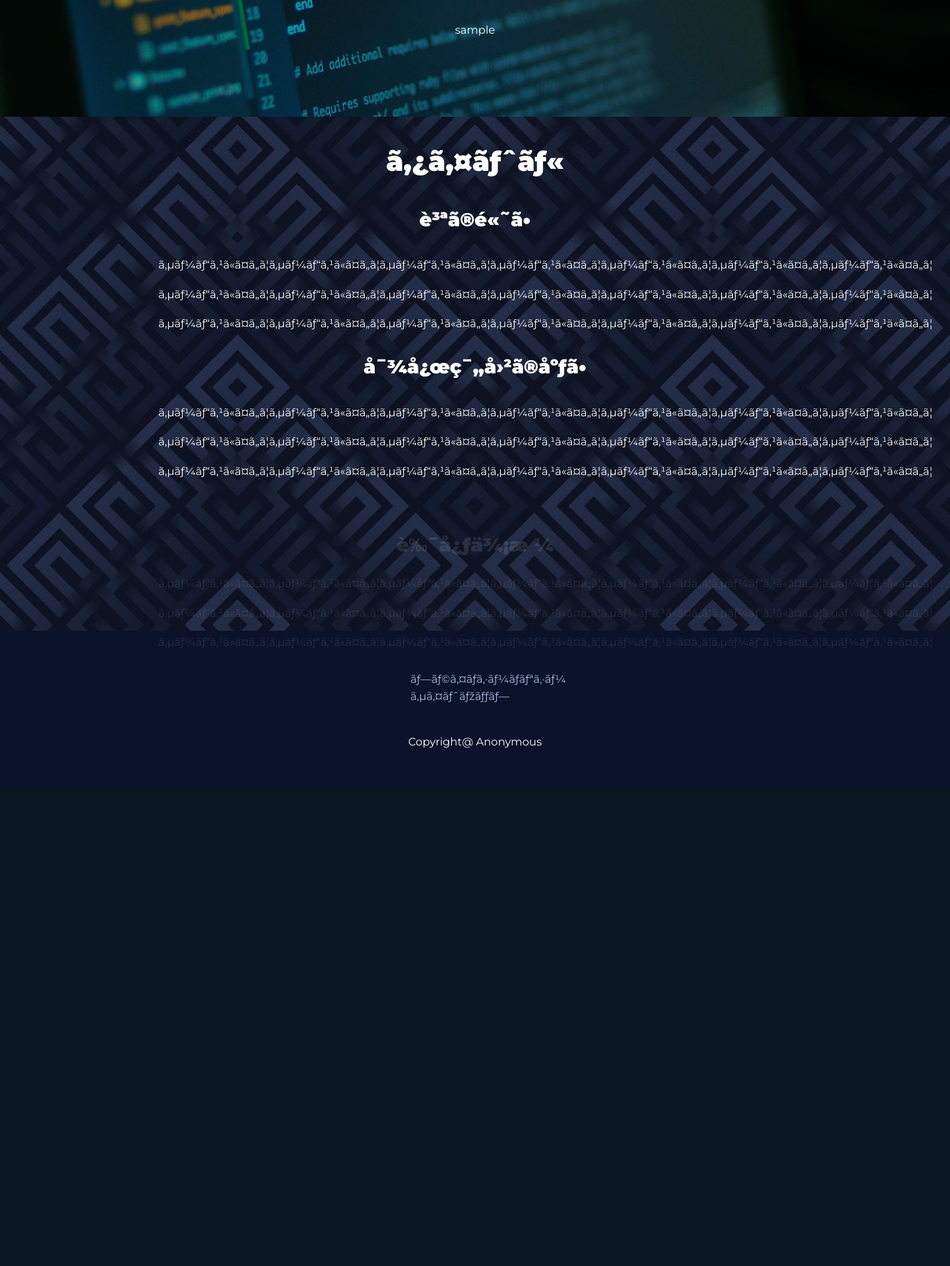
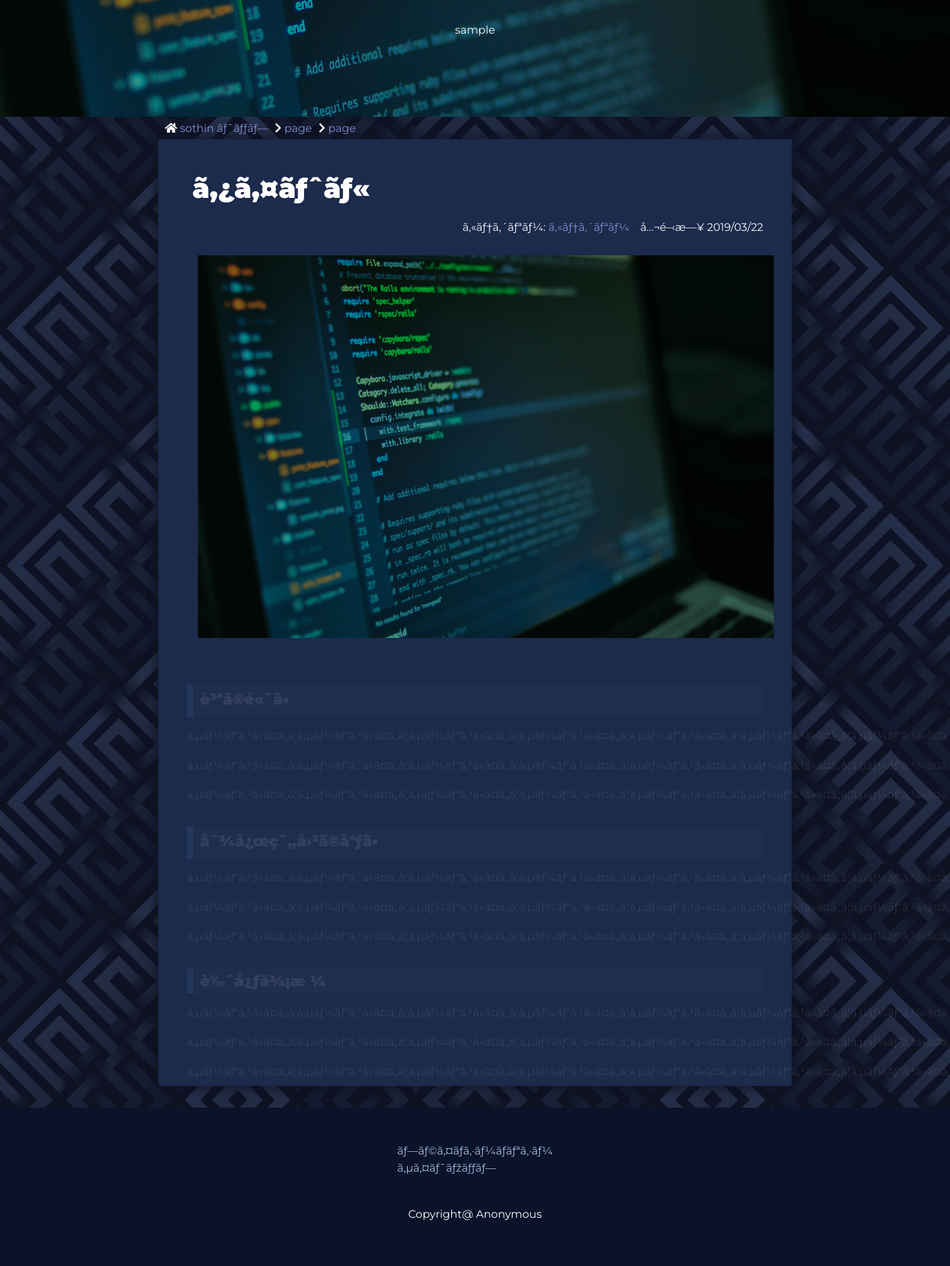
Before and after one commit to soThin/soThin-, a PHP site: page /page.html in a window 1440 px wide; the page is wider, and only the part inside the window is pictured. Shown: the part 223-2142 px from the top of that part at 66% size. Before the commit the page ends 1357 px from the top of that part, so only its background shows below. Run offline with PHP 8.4, Linux system fonts and the light colour scheme; some libraries are stand-ins or nearby versions.

Commit message:
Add files via upload

```diff
--- a/page.html
+++ b/page.html
@@ -32,6 +32,9 @@
     <script type="text/javascript" src="./lib/main.js"></script>
     <!-- invew -->
     <script type="text/javascript" src="./lib/jquery.inview.js"></script>
+
+    <!-- Font Awesome　-->
+    <link href="https://use.fontawesome.com/releases/v5.6.1/css/all.css" rel="stylesheet">
 </head>
 
 <body>
@@ -58,14 +61,41 @@
 
     <header role="banner" class="flex header_wrapper sub" style="background-image: url('./lib/images/pc.jpeg');">
         <div class="inline-center header_content">
-            <h1 class="title">固定ページ</h1>
-            <p class="header_descripiton">sample</p>
+            <h1 class="title inv_mv">固定ページ</h1>
+            <p class="header_descripiton fade_mv">sample</p>
         </div>
     </header>
     <main class="container">
         <article itemscope itemtype="https://schema.org/BlogPosting">
+
+
+            <div class="breadcrumbs">
+                <ul>
+                    <li>
+                        <i class="fas fa-home"></i>
+                        <a itemprop="item" href="/">sothin トップ</a>
+                    </li>
+                    <li>
+                        <i class="fas fa-chevron-right"></i>
+                        <a itemprop="item" href="//">page</a>
+                    </li>
+                    <li>
+                        <i class="fas fa-chevron-right"></i>
+                        <a itemprop="item" href="//">page</a>
+                    </li>
+
+                </ul>
+            </div>
+
+            <div class="singular_wrapper">
                 <h1 itemprop="headline">タイトル</h1>
-            <time itemprop="dateCreated datePublished" datetime=""></time>
+                <div class="flex right">
+                    <div class="category">カテゴリー:
+                        <a href="カテゴリー">カテゴリー</a>
+                    </div>
+                    <time itemprop="dateCreated datePublished" datetime="">公開日 2019/03/22</time>
+                </div>
+                <img class="inv_mv" src="./lib/images/pc.jpeg" alt="">
                 <time itemprop="dateModified" datetime=""></time>
                 <div itemprop="articleBody">
 
@@ -73,7 +103,7 @@
 
                     <section class="inv_mv">
                         <div class="card_item">
-                        <h3>質の高さ</h3>
+                            <h2>質の高さ</h2>
                             <p>サービスについてサービスについてサービスについてサービスについてサービスについてサービスについてサービスについて</p>
                             <p>サービスについてサービスについてサービスについてサービスについてサービスについてサービスについてサービスについて</p>
                             <p>サービスについてサービスについてサービスについてサービスについてサービスについてサービスについてサービスについて</p>
@@ -82,7 +112,7 @@
                     <section class="inv_mv">
                         <div class="card_item">
 
-                        <h3>対応範囲の広さ</h3>
+                            <h2>対応範囲の広さ</h2>
                             <p>サービスについてサービスについてサービスについてサービスについてサービスについてサービスについてサービスについて</p>
                             <p>サービスについてサービスについてサービスについてサービスについてサービスについてサービスについてサービスについて</p>
                             <p>サービスについてサービスについてサービスについてサービスについてサービスについてサービスについてサービスについて</p>
@@ -91,14 +121,14 @@
                     <section class="inv_mv">
                         <div class="card_item">
 
-                        <h3>良心価格</h3>
+                            <h2>良心価格</h2>
                             <p>サービスについてサービスについてサービスについてサービスについてサービスについてサービスについてサービスについて</p>
                             <p>サービスについてサービスについてサービスについてサービスについてサービスについてサービスについてサービスについて</p>
                             <p>サービスについてサービスについてサービスについてサービスについてサービスについてサービスについてサービスについて</p>
                         </div>
                     </section>
 
-
+                </div>
             </div>
         </article>
     </main>
--- a/style.css
+++ b/style.css
@@ -2,7 +2,7 @@
 	--base-color:rgb(240,240,240);
 	--base-transparent:rgba(240,240,240,.8);
 	--font-color:rgb(27,27,27);
-	--main-color:rgb(47, 57, 82);/*#2F3952*/
+	--main-color:rgb(180, 190, 216);/*#2F3952*/
 	--sub-color:rgb(204, 206, 113);/*#CCCE71*/
 	--accent-color:rgb(253, 180, 85);/*#FDB455*/
 }
@@ -23,6 +23,8 @@ a{
     text-decoration: none;
 }
 ul {
+    margin: 0;
+    padding: 0;
     list-style: none;
   }
 .inline-center{
@@ -80,6 +82,12 @@ a:hover{
 	display: flex;
 	align-items: center;
 	justify-content: center;
+}
+.flex.left{
+	justify-content: flex-start;
+}
+.flex.right{
+	justify-content: flex-end;
 }
 .nowrap{
 	white-space: nowrap;
@@ -618,9 +626,6 @@ main h5{
     border-bottom: solid 1px gray;
     color: white;
 }
-#servisIndex ul{
-    padding: 0;
-}
 #servisIndex .main_content li:hover{
     background-color: rgb(68, 93, 146);
     border-color: rgb(68, 93, 146);
@@ -884,3 +889,68 @@ main h5{
       width: 90%;
     }
   }
+
+  /*パンくずリスト*/
+    .breadcrumbs {
+        width: auto;
+        padding: 7px 10px;
+        overflow-x: scroll;
+        overflow-y: hidden;
+        -webkit-overflow-scrolling: touch;
+        white-space: nowrap;
+    }
+    .breadcrumbs a{
+        color: rgb(128, 144, 211);
+    }
+    .breadcrumbs a:hover{
+        color: rgb(143, 148, 168);
+    }
+    .breadcrumbs ul{
+        display: flex;
+        justify-content: left;
+    }
+    .breadcrumbs ul li {
+       margin-right: 10px;
+    }
+
+/*singular.php*/
+.singular_wrapper {
+    background-color: #1C2A4B;
+    margin-bottom: 2rem;
+    border-radius: 3px;
+    padding: 3vh 3vw;
+    box-shadow: 0 0 10px 8px rgba(13, 19, 34, 0.5);
+    text-align: left;
+}
+.singular_wrapper h1{
+    text-align: left;
+    margin-top: 1rem;
+    margin-bottom: 0;
+}
+
+.singular_wrapper h2 {
+    font-size: 1.4em;
+    background: rgba(216,216,216,0.2);
+    border-left: 10px solid #5FACFC;
+    padding: 5px 10px;
+}
+.singular_wrapper section{
+    margin-bottom: 2rem;
+}
+.category{
+    margin: 1rem;
+}
+.dateCreated{
+    margin: 1rem;
+}
+.singular_wrapper img{
+    width: 100%;
+    height: auto;
+    margin: 1rem;
+}
+.singular_wrapper a{
+    color: rgb(128, 144, 211);
+}
+.singular_wrapper a:hover{
+    color: rgb(143, 148, 168);
+}
```
Lines whose indentation alone changed are shown as unchanged.
